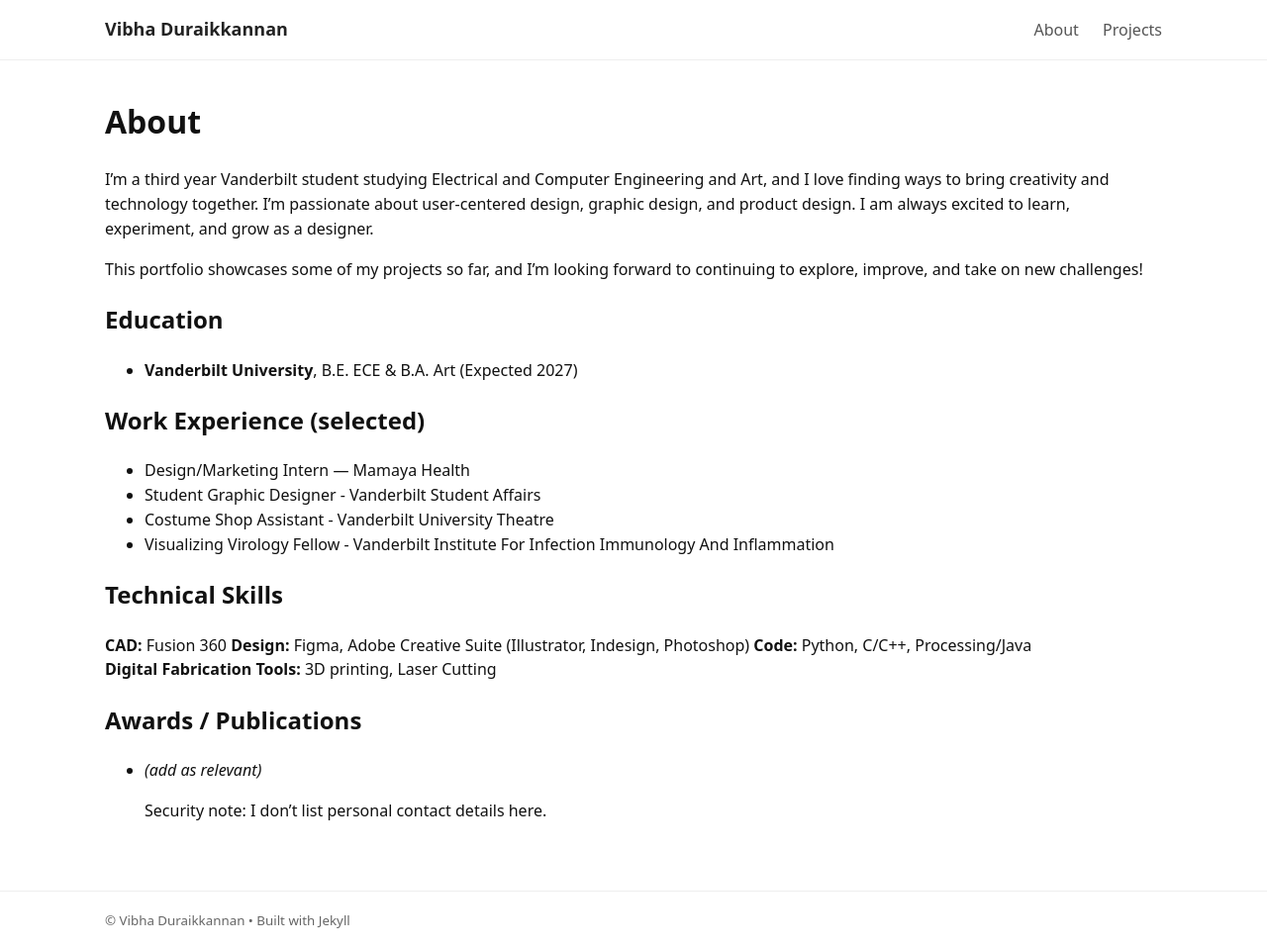
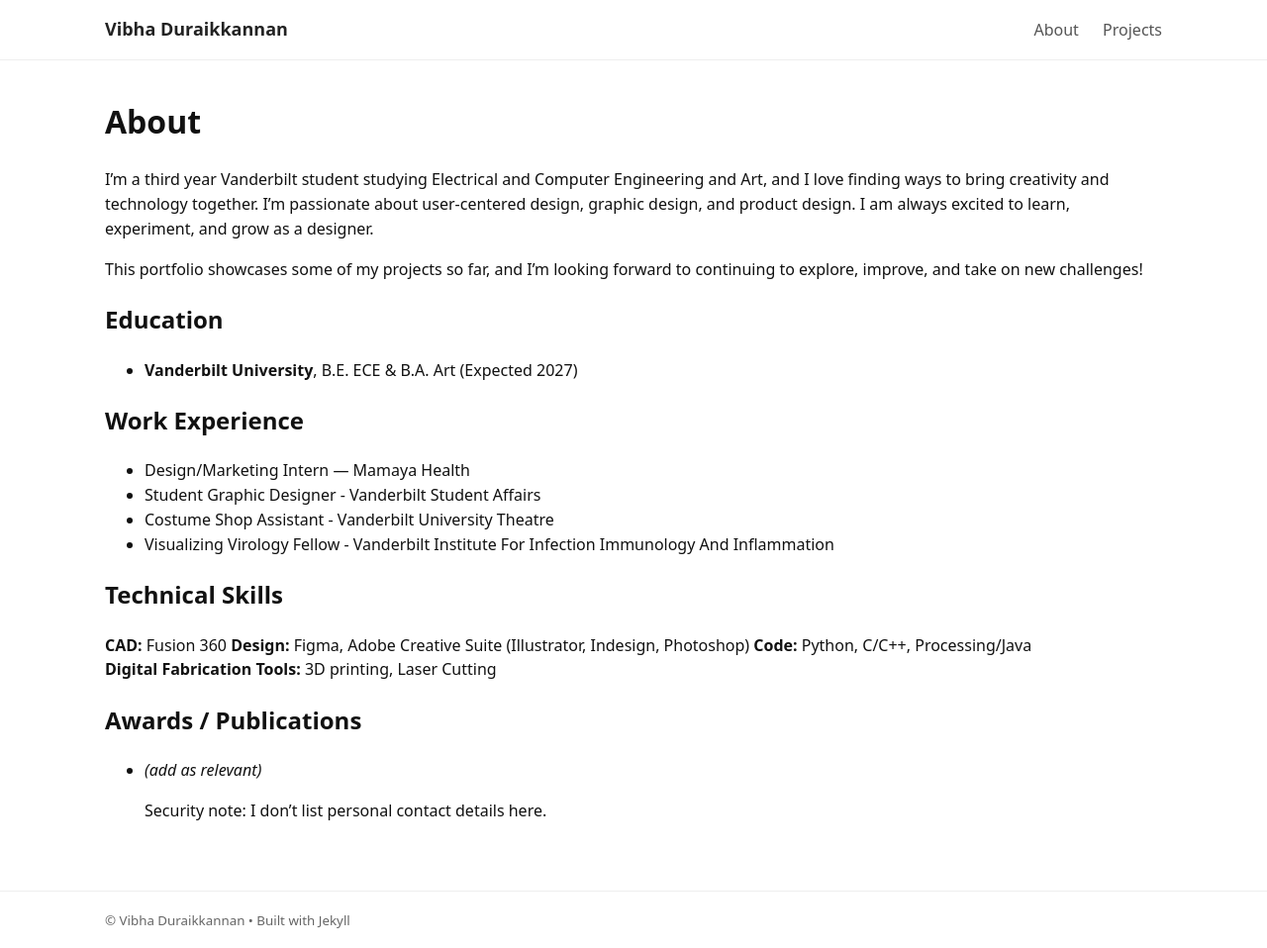
Before and after one commit to vibs-27/vibhadurai.github.io, a Jekyll site: the page built from about.md, in a window 1280 px wide and 958 px high. Shown: the whole window at 99% size. Built offline with Jekyll 4.4.1, drawn with Linux system fonts in a browser that asks for light colours.

Commit message:
Update about.md

```diff
--- a/about.md
+++ b/about.md
@@ -12,7 +12,7 @@ This portfolio showcases some of my projects so far, and I’m looking forward t
 ## Education
 - **Vanderbilt University**, B.E. ECE & B.A. Art (Expected 2027)
 
-## Work Experience (selected)
+## Work Experience
 - Design/Marketing Intern — Mamaya Health
 - Student Graphic Designer - Vanderbilt Student Affairs
 - Costume Shop Assistant - Vanderbilt University Theatre
```
